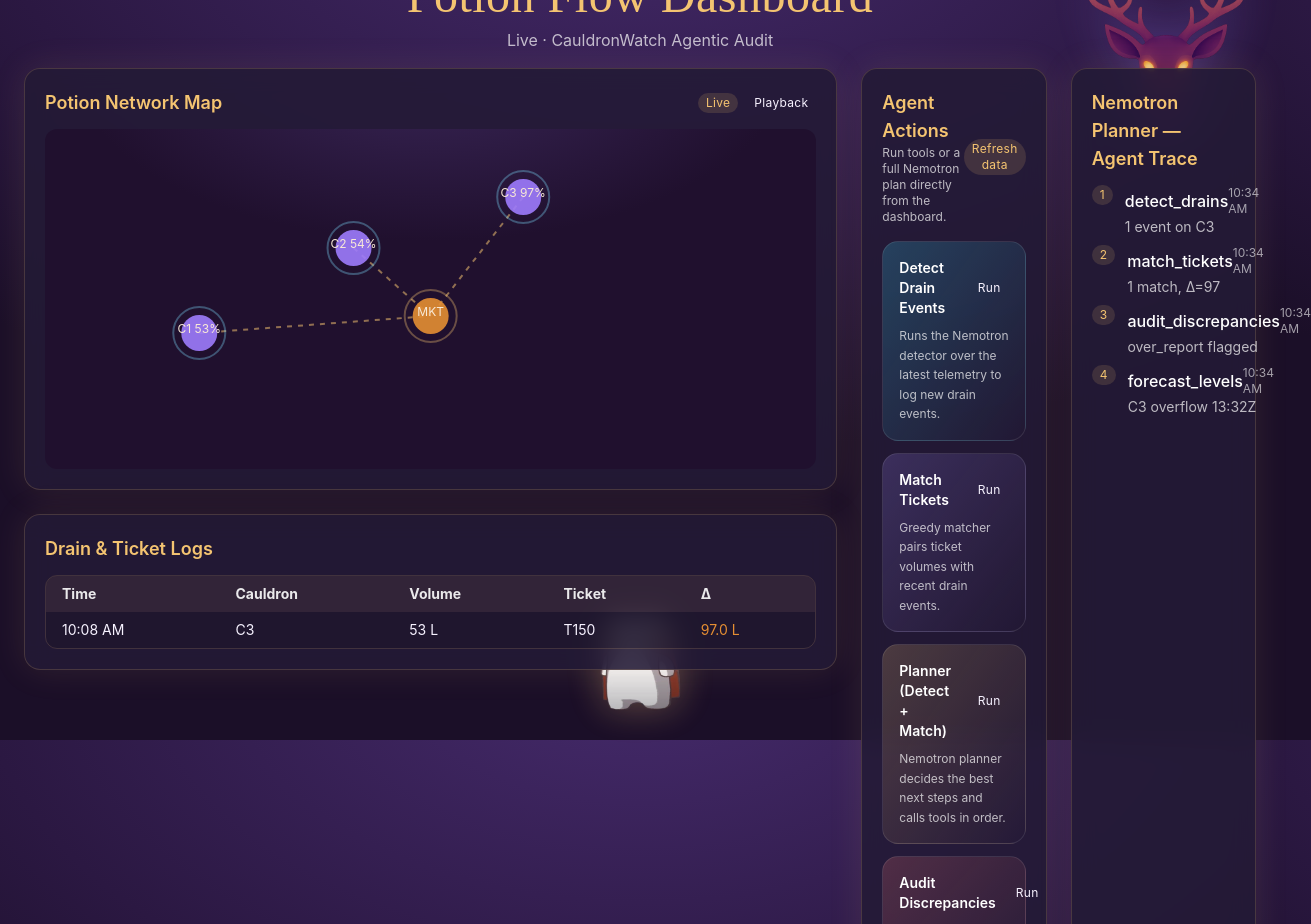
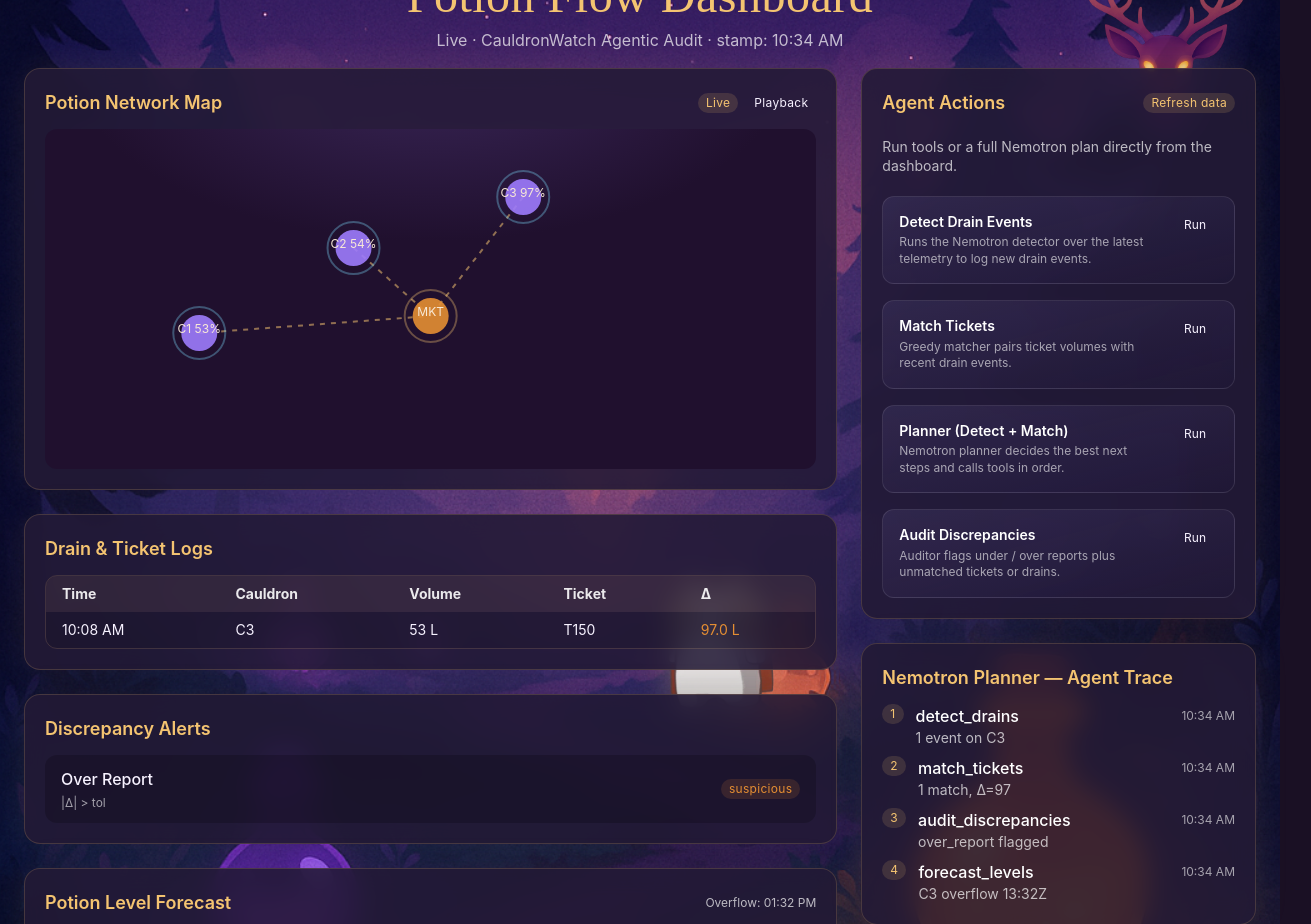
Before and after one commit to Lanisha20/JIA.ai, a Next.js app in the folder frontend/: page / in a window 1280 px wide. Shown: the part 60-984 px from the top of the page, 1311 px wide, since content can reach past the window. Built offline with nearby package versions, Linux system fonts and the light colour scheme; no server answers.

Commit message:
updated frontend

```diff
--- a/frontend/components/ActionsPanel.tsx
+++ b/frontend/components/ActionsPanel.tsx
@@ -1,120 +1,69 @@
-import { useState } from "react";
-import { API_BASE } from "../lib/api";
+import React from "react";
 
-type ActionConfig = {
-  label: string;
-  description: string;
-  endpoint: string;
-  body: Record<string, unknown>;
-  accent: "aqua" | "amber" | "lavender" | "rose" | "mint";
-};
-
-const ACTIONS: ActionConfig[] = [
-  {
-    label: "Detect Drain Events",
-    description: "Runs the Nemotron detector over the latest telemetry to log new drain events.",
-    endpoint: "/tools/detect",
-    body: {},
-    accent: "aqua",
-  },
-  {
-    label: "Match Tickets",
-    description: "Greedy matcher pairs ticket volumes with recent drain events.",
-    endpoint: "/tools/match",
-    body: {},
-    accent: "lavender",
-  },
-  {
-    label: "Planner (Detect + Match)",
-    description: "Nemotron planner decides the best next steps and calls tools in order.",
-    endpoint: "/planner/run",
-    body: { goal: "detect anomalies and match tickets", context: {} },
-    accent: "amber",
-  },
-  {
-    label: "Audit Discrepancies",
-    description: "Auditor flags under / over reports plus unmatched tickets or drains.",
-    endpoint: "/tools/audit",
-    body: {},
-    accent: "rose",
-  },
-  {
-    label: "Demo Anomaly",
-    description: "Inject a synthetic drain event for cauldron_001 to test end‑to‑end flows.",
-    endpoint: "/demo/anomaly",
-    body: { cauldron_id: "cauldron_001" },
-    accent: "mint",
-  },
-];
-
-function ActionCard({ config, loading, onRun }: { config: ActionConfig; loading: string | null; onRun: () => void }) {
-  const colors: Record<ActionConfig["accent"], string> = {
-    aqua: "from-[#2EE4FF33]",
-    amber: "from-[#F4C47133]",
-    lavender: "from-[#A58CFF33]",
-    rose: "from-[#FF7B7B33]",
-    mint: "from-[#7BF5D233]",
-  };
+export default function ActionsPanel({ onRefresh }: { onRefresh: () => void }) {
   return (
-    <div className={`rounded-2xl border border-white/10 bg-gradient-to-br ${colors[config.accent]} to-transparent p-4 transition-transform ${loading === config.label ? "scale-[1.02] border-white/40" : ""}`}>
-      <div className="flex items-center justify-between gap-3 mb-2">
-        <h4 className="text-sm font-semibold text-white">{config.label}</h4>
-        <button className={`badge ${loading === config.label ? "badge-verify" : ""}`} onClick={onRun} disabled={loading === config.label}>
-          {loading === config.label ? "Running..." : "Run"}
+    <div className="card p-5 space-y-5">
+      {/* Header Row */}
+      <div className="flex items-center justify-between">
+        <h3 className="text-lg font-semibold text-gold">Agent Actions</h3>
+        <button
+          onClick={onRefresh}
+          className="badge badge-verify hover:bg-[rgba(244,196,113,0.25)] transition"
+        >
+          Refresh data
         </button>
       </div>
-      <p className="text-xs text-white/70 leading-relaxed">{config.description}</p>
+
+      <p className="text-sm text-white/70 leading-snug">
+        Run tools or a full Nemotron plan directly from the dashboard.
+      </p>
+
+      {/* Tool Buttons Grid */}
+      <div className="grid gap-4">
+        <ActionCard
+          title="Detect Drain Events"
+          desc="Runs the Nemotron detector over the latest telemetry to log new drain events."
+          btn="Run"
+        />
+        <ActionCard
+          title="Match Tickets"
+          desc="Greedy matcher pairs ticket volumes with recent drain events."
+          btn="Run"
+        />
+        <ActionCard
+          title="Planner (Detect + Match)"
+          desc="Nemotron planner decides the best next steps and calls tools in order."
+          btn="Run"
+        />
+        <ActionCard
+          title="Audit Discrepancies"
+          desc="Auditor flags under / over reports plus unmatched tickets or drains."
+          btn="Run"
+        />
+      </div>
     </div>
   );
 }
 
-export default function ActionsPanel({ onRefresh }: { onRefresh: () => void }) {
-  const [log, setLog] = useState<string[]>([]);
-  const [loading, setLoading] = useState<string | null>(null);
-
-  const run = async (action: ActionConfig) => {
-    try {
-      setLoading(action.label);
-      const res = await fetch(`${API_BASE}${action.endpoint}`, {
-        method: "POST",
-        headers: { "Content-Type": "application/json" },
-        body: JSON.stringify(action.body),
-      });
-      const payload = await res.text();
-      setLog((prev) => [`${action.label}: ${res.status} ${res.statusText}`, payload, ...prev].slice(0, 8));
-      onRefresh();
-    } catch (error: any) {
-      setLog((prev) => [`${action.label}: ${error?.message ?? "request failed"}`, ...prev].slice(0, 8));
-    } finally {
-      setLoading(null);
-    }
-  };
-
+function ActionCard({
+  title,
+  desc,
+  btn,
+}: {
+  title: string;
+  desc: string;
+  btn: string;
+}) {
   return (
-    <div className="card p-5 space-y-4">
-      <div className="flex items-center justify-between">
-        <div>
-          <h3 className="text-lg font-semibold text-gold">Agent Actions</h3>
-          <p className="text-xs text-white/70">Run tools or a full Nemotron plan directly from the dashboard.</p>
+    <div className="p-4 rounded-xl bg-gradient-to-br from-[rgba(80,70,120,0.3)] to-[rgba(30,20,60,0.2)] border border-white/10 hover:border-white/20 transition">
+      <div className="flex items-start justify-between gap-4">
+        <div className="flex-1 min-w-0">
+          <h4 className="text-white font-semibold text-sm mb-1 leading-tight">
+            {title}
+          </h4>
+          <p className="text-xs text-white/60 leading-snug">{desc}</p>
         </div>
-        <button className="badge badge-verify" onClick={onRefresh}>
-          Refresh data
-        </button>
-      </div>
-
-      <div className="space-y-3">
-        {ACTIONS.map((action) => (
-          <ActionCard key={action.label} config={action} loading={loading} onRun={() => run(action)} />
-        ))}
-      </div>
-
-      <div className="mt-2 bg-black/20 rounded-2xl px-4 py-3 max-h-48 overflow-auto text-xs text-white/80 space-y-2">
-        {log.length === 0 && <div>No actions yet. Use the cards above to exercise integrations.</div>}
-        {log.map((entry, idx) => (
-          <div key={idx} className="border-b border-white/5 pb-1 whitespace-pre-wrap break-words">
-            {entry}
-          </div>
-        ))}
+        <button className="btn px-3 py-1 text-xs shrink-0">{btn}</button>
       </div>
     </div>
   );
--- a/frontend/components/Header.tsx
+++ b/frontend/components/Header.tsx
@@ -1,8 +1,23 @@
+// components/Header.tsx
+import { useEffect, useState } from "react";
+
 export default function Header() {
+  const [stamp, setStamp] = useState<string>("--:--");
+
+  useEffect(() => {
+    const fmt = () =>
+      new Date().toLocaleTimeString([], { hour: "2-digit", minute: "2-digit" });
+    setStamp(fmt());
+    const id = setInterval(() => setStamp(fmt()), 30_000);
+    return () => clearInterval(id);
+  }, []);
+
   return (
     <header className="pt-8 pb-4">
       <h1 className="h-title text-4xl md:text-5xl text-center">Potion Flow Dashboard</h1>
-        <p className="text-center text-white/70 mt-2">Live · CauldronWatch Agentic Audit</p>
+      <p className="text-center text-white/70 mt-2" suppressHydrationWarning>
+        Live · CauldronWatch Agentic Audit · <span>stamp: {stamp}</span>
+      </p>
     </header>
   );
 }
--- a/frontend/components/Poyo.tsx
+++ b/frontend/components/Poyo.tsx
@@ -2,12 +2,12 @@ import Image from "next/image";
 
 export default function Poyo() {
   return (
-    <div className="pointer-events-none fixed left-1/2 -translate-x-1/2 bottom-6 opacity-95">
+    <div className="pointer-events-none fixed left-1/2 -translate-x-1/8 bottom-6 opacity-95">
       <Image
         src="/images/poyo.png"
         alt="Poyo"
-        width={120}
-        height={120}
+        width={160}
+        height={160}
         className="drop-shadow-[0_0_18px_rgba(244,196,113,0.35)]"
         priority
       />
--- a/frontend/pages/index.tsx
+++ b/frontend/pages/index.tsx
@@ -1,4 +1,5 @@
 import { useEffect, useState } from "react";
+import dynamic from "next/dynamic";
 import { getOverview } from "../lib/api";
 import { Overview } from "../types";
 
@@ -9,13 +10,21 @@ import LogsTable from "../components/LogsTable";
 import ForecastCard from "../components/ForecastCard";
 import AgentTrace from "../components/AgentTrace";
 import ActionsPanel from "../components/ActionsPanel";
-import Poyo from "../components/Poyo";
-import Deer from "../components/Deer";
+
+const Poyo = dynamic(() => import("../components/Poyo"), { ssr: false });
+const Deer = dynamic(() => import("../components/Deer"), { ssr: false });
 
 export default function Home() {
   const [data, setData] = useState<Overview | null>(null);
 
-  const fetchOverview = () => getOverview().then(setData);
+  const fetchOverview = async () => {
+    try {
+      const res = await getOverview();
+      setData(res);
+    } catch (err) {
+      console.error("Failed to fetch overview:", err);
+    }
+  };
 
   useEffect(() => {
     fetchOverview();
@@ -27,14 +36,12 @@ export default function Home() {
   const drains = data?.drain_events ?? [];
   const matches = data?.matches ?? [];
   const trace = data?.trace ?? [];
+
   const primaryForecast = (() => {
     if (!data?.forecast) return undefined;
-    const forecast: any = data.forecast;
-    if (forecast.series) return forecast;
-    if (typeof forecast === "object") {
-      const values = Object.values(forecast as Record<string, any>);
-      return values[0];
-    }
+    const f: any = data.forecast;
+    if (f.series) return f;
+    if (typeof f === "object") return Object.values(f as Record<string, any>)[0];
     return undefined;
   })();
 
@@ -44,18 +51,19 @@ export default function Home() {
       <Deer />
       <Poyo />
 
-      <section className="grid-ppd">
-        <div className="lg:col-span-2 space-y-6">
+      <section className="grid grid-cols-1 lg:grid-cols-12 gap-6">
+        {/* LEFT SIDE — Map + Logs + Alerts + Forecast */}
+        <div className="lg:col-span-8 min-w-0 space-y-6">
           {data && <PotionMap data={data} />}
           {data && <LogsTable matches={matches} drains={drains} />}
-        </div>
-        <div className="space-y-6">
-          <div className="grid gap-6 xl:grid-cols-2">
-            <ActionsPanel onRefresh={fetchOverview} />
-            {data && <AgentTrace trace={trace} />}
-          </div>
           {data && <AlertsPanel findings={findings} />}
           {data && <ForecastCard title="Potion Level Forecast" f={primaryForecast} />}
+        </div>
+
+        {/* RIGHT SIDE — Actions + Trace */}
+        <div className="lg:col-span-4 min-w-0 space-y-6">
+          <ActionsPanel onRefresh={fetchOverview} />
+          {data && <AgentTrace trace={trace} />}
         </div>
       </section>
 
--- a/frontend/styles/globals.css
+++ b/frontend/styles/globals.css
@@ -2,28 +2,31 @@
 @tailwind components;
 @tailwind utilities;
 
-/* 🟣 enchanted purple dusk (no background image needed) */
-html, body, #__next { height: 100%; }
+/* 🌌 enchanted forest background only */
+html, body, #__next { height: 100%; margin: 0; padding: 0; }
 
 :root {
-  --bg0: #1b0f28;
-  --bg1: #2b1842;
-  --bg2: #462b6d;
   --panel: #241b36;
   --gold: #f4c471;
 }
 
 body {
-  background:
-    radial-gradient(1200px 700px at 50% -10%, var(--bg2) 0%, var(--bg1) 55%, var(--bg0) 85%) fixed,
-    radial-gradient(1100px 600px at 70% 120%, rgba(244,196,113,0.08), transparent 60%) fixed,
-    radial-gradient(900px 500px at 10% 110%, rgba(110,84,180,0.16), transparent 60%) fixed,
-    radial-gradient(60vw 60vh at 50% 50%, rgba(0,0,0,0.35), rgba(0,0,0,0.55)) fixed;
+  @apply bg-cover bg-center bg-no-repeat;
+  background-image: url('/images/bg.png');
+  background-attachment: fixed;
+  background-color: #1a1024; /* fallback deep purple tone */
   color: #f7f2ff;
   font-family: Inter, system-ui, sans-serif;
 }
 
-/* cards & badges */
+.btn:hover {
+    box-shadow: 0 0 10px rgba(244, 196, 113, 0.4);
+    transform: translateY(-1px);
+    transition: all 0.2s ease;
+  }
+
+
+/* ---------- Cards & badges ---------- */
 .card {
   @apply rounded-2xl bg-[rgba(36,27,54,0.88)]
          border border-[rgba(244,196,113,0.18)]
@@ -34,9 +37,13 @@ body {
 .badge-warn   { @apply bg-[rgba(229,142,51,0.14)] text-[#E58E33]; }
 .badge-verify { @apply bg-[rgba(244,196,113,0.14)] text-[var(--gold)]; }
 
-/* headings */
-.h-title { font-family: "Cinzel", serif; letter-spacing: .5px; color: var(--gold); }
+/* ---------- Headings ---------- */
+.h-title {
+  font-family: "Cinzel", serif;
+  letter-spacing: .5px;
+  color: var(--gold);
+}
 
-/* layout helpers */
+/* ---------- Layout helpers ---------- */
 .container-ppd { @apply max-w-7xl mx-auto px-6; }
 .grid-ppd      { @apply grid grid-cols-1 lg:grid-cols-3 gap-6; }
```
Also changed, not shown: frontend/public/images/bg.png (added), 1 other file (tests, documents, lock files or other folders). Lines whose indentation alone changed are shown as unchanged.
